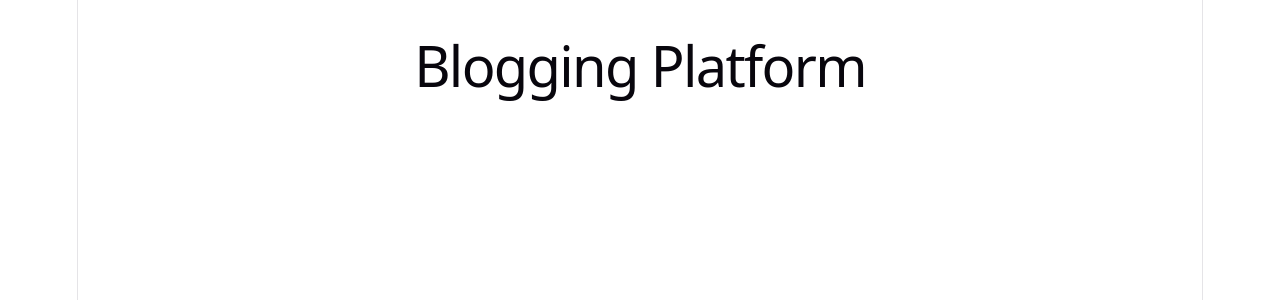
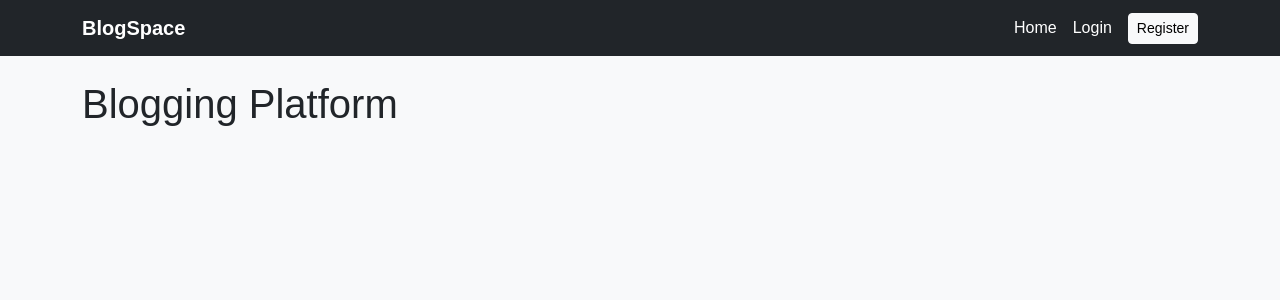
Before and after one commit to ShivaniVishwakarma07/Blogging_Platform, a React app in the folder frontend/: page / in a window 1280 px wide. Shown: the top 300 px of the page. Built offline with nearby package versions, Linux system fonts and the light colour scheme; no server answers; the HTML template or start-up script is replaced by a standard one.

Commit message:
Add application layout and authentication context

```diff
--- a/frontend/src/App.jsx
+++ b/frontend/src/App.jsx
@@ -1,4 +1,5 @@
 import { Routes, Route } from "react-router-dom";
+import Layout from "./components/Layout";
 import Home from "./pages/Home";
 import Login from "./pages/Login";
 import Register from "./pages/Register";
@@ -8,6 +9,7 @@ import EditPost from "./pages/EditPost";
 
 function App() {
   return (
+    <Layout>
       <Routes>
         <Route path="/" element={<Home />} />
         <Route path="/login" element={<Login />} />
@@ -16,6 +18,7 @@ function App() {
         <Route path="/create-post" element={<CreatePost />} />
         <Route path="/edit-post/:id" element={<EditPost />} />
       </Routes>
+    </Layout>
   );
 }
 
--- /dev/null
+++ b/frontend/src/components/Layout.jsx
@@ -0,0 +1,13 @@
+import Navbar from "./Navbar";
+
+function Layout({ children }) {
+  return (
+    <>
+      <Navbar />
+
+      <main className="container py-4">{children}</main>
+    </>
+  );
+}
+
+export default Layout;
--- /dev/null
+++ b/frontend/src/components/Navbar.jsx
@@ -0,0 +1,48 @@
+import { Link } from "react-router-dom";
+import { useAuth } from "../context/AuthContext";
+
+function Navbar() {
+  const { user, logout } = useAuth();
+
+  return (
+    <nav className="navbar navbar-expand-lg bg-dark navbar-dark">
+      <div className="container">
+        <Link className="navbar-brand fw-bold" to="/">
+          BlogSpace
+        </Link>
+
+        <div className="d-flex align-items-center gap-3">
+          <Link className="nav-link text-white" to="/">
+            Home
+          </Link>
+
+          {user ? (
+            <>
+              <Link className="nav-link text-white" to="/create-post">
+                Write
+              </Link>
+
+              <span className="text-white">{user.name}</span>
+
+              <button className="btn btn-outline-light btn-sm" onClick={logout}>
+                Logout
+              </button>
+            </>
+          ) : (
+            <>
+              <Link className="nav-link text-white" to="/login">
+                Login
+              </Link>
+
+              <Link className="btn btn-light btn-sm" to="/register">
+                Register
+              </Link>
+            </>
+          )}
+        </div>
+      </div>
+    </nav>
+  );
+}
+
+export default Navbar;
--- /dev/null
+++ b/frontend/src/context/AuthContext.jsx
@@ -0,0 +1,51 @@
+import { createContext, useContext, useEffect, useState } from "react";
+import api from "../services/api";
+
+const AuthContext = createContext();
+
+export function AuthProvider({ children }) {
+  const [user, setUser] = useState(null);
+  const [loading, setLoading] = useState(true);
+
+  const checkAuth = async () => {
+    try {
+      const response = await api.get("/auth/me");
+      setUser(response.data.user);
+    } catch (error) {
+      setUser(null);
+    } finally {
+      setLoading(false);
+    }
+  };
+
+  const logout = async () => {
+    try {
+      await api.post("/auth/logout");
+      setUser(null);
+    } catch (error) {
+      console.error("Logout error:", error.message);
+    }
+  };
+
+  useEffect(() => {
+    checkAuth();
+  }, []);
+
+  return (
+    <AuthContext.Provider
+      value={{
+        user,
+        setUser,
+        loading,
+        logout,
+        checkAuth,
+      }}
+    >
+      {children}
+    </AuthContext.Provider>
+  );
+}
+
+export function useAuth() {
+  return useContext(AuthContext);
+}
--- a/frontend/src/index.css
+++ b/frontend/src/index.css
@@ -1,111 +1,9 @@
-:root {
-  --text: #6b6375;
-  --text-h: #08060d;
-  --bg: #fff;
-  --border: #e5e4e7;
-  --code-bg: #f4f3ec;
-  --accent: #aa3bff;
-  --accent-bg: rgba(170, 59, 255, 0.1);
-  --accent-border: rgba(170, 59, 255, 0.5);
-  --social-bg: rgba(244, 243, 236, 0.5);
-  --shadow:
-    rgba(0, 0, 0, 0.1) 0 10px 15px -3px, rgba(0, 0, 0, 0.05) 0 4px 6px -2px;
-
-  --sans: system-ui, 'Segoe UI', Roboto, sans-serif;
-  --heading: system-ui, 'Segoe UI', Roboto, sans-serif;
-  --mono: ui-monospace, Consolas, monospace;
-
-  font: 18px/145% var(--sans);
-  letter-spacing: 0.18px;
-  color-scheme: light dark;
-  color: var(--text);
-  background: var(--bg);
-  font-synthesis: none;
-  text-rendering: optimizeLegibility;
-  -webkit-font-smoothing: antialiased;
-  -moz-osx-font-smoothing: grayscale;
-
-  @media (max-width: 1024px) {
-    font-size: 16px;
-  }
+body {
+  margin: 0;
+  background: #f8f9fa;
+  font-family: Arial, sans-serif;
 }
 
-@media (prefers-color-scheme: dark) {
-  :root {
-    --text: #9ca3af;
-    --text-h: #f3f4f6;
-    --bg: #16171d;
-    --border: #2e303a;
-    --code-bg: #1f2028;
-    --accent: #c084fc;
-    --accent-bg: rgba(192, 132, 252, 0.15);
-    --accent-border: rgba(192, 132, 252, 0.5);
-    --social-bg: rgba(47, 48, 58, 0.5);
-    --shadow:
-      rgba(0, 0, 0, 0.4) 0 10px 15px -3px, rgba(0, 0, 0, 0.25) 0 4px 6px -2px;
-  }
-
-  #social .button-icon {
-    filter: invert(1) brightness(2);
-  }
+a {
+  text-decoration: none;
 }
-
-body {
-  margin: 0;
-}
-
-#root {
-  width: 1126px;
-  max-width: 100%;
-  margin: 0 auto;
-  text-align: center;
-  border-inline: 1px solid var(--border);
-  min-height: 100svh;
-  display: flex;
-  flex-direction: column;
-  box-sizing: border-box;
-}
-
-h1,
-h2 {
-  font-family: var(--heading);
-  font-weight: 500;
-  color: var(--text-h);
-}
-
-h1 {
-  font-size: 56px;
-  letter-spacing: -1.68px;
-  margin: 32px 0;
-  @media (max-width: 1024px) {
-    font-size: 36px;
-    margin: 20px 0;
-  }
-}
-h2 {
-  font-size: 24px;
-  line-height: 118%;
-  letter-spacing: -0.24px;
-  margin: 0 0 8px;
-  @media (max-width: 1024px) {
-    font-size: 20px;
-  }
-}
-p {
-  margin: 0;
-}
-
-code,
-.counter {
-  font-family: var(--mono);
-  display: inline-flex;
-  border-radius: 4px;
-  color: var(--text-h);
-}
-
-code {
-  font-size: 15px;
-  line-height: 135%;
-  padding: 4px 8px;
-  background: var(--code-bg);
-}
--- a/frontend/src/main.jsx
+++ b/frontend/src/main.jsx
@@ -4,11 +4,14 @@ import { BrowserRouter } from "react-router-dom";
 import "bootstrap/dist/css/bootstrap.min.css";
 import "./index.css";
 import App from "./App.jsx";
+import { AuthProvider } from "./context/AuthContext";
 
 createRoot(document.getElementById("root")).render(
   <StrictMode>
     <BrowserRouter>
-      <App />
+      <AuthProvider>
+        <App />
+      </AuthProvider>
     </BrowserRouter>
   </StrictMode>,
 );
```
Lines whose indentation alone changed are shown as unchanged.
